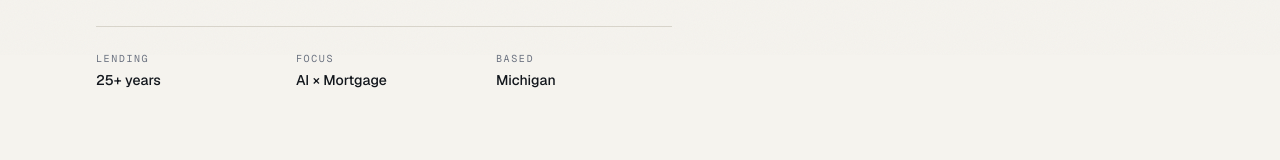
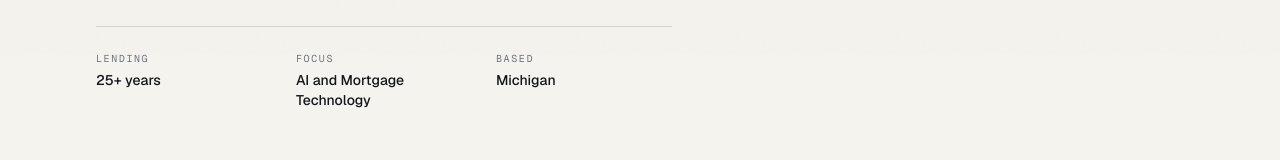
Before and after one commit to XBitcoinBytes/shaun-barry-portfolio, a Next.js app: page / in a window 1280 px wide. Shown: the part 745-905 px from the top of the page. Built offline with nearby package versions, Linux system fonts and the light colour scheme.

Commit message:
Rename Focus detail to AI and Mortgage Technology

```diff
--- a/src/app/page.tsx
+++ b/src/app/page.tsx
@@ -119,7 +119,7 @@ export default function Home() {
                 </div>
                 <div>
                   <dt className="font-mono text-[10px] uppercase tracking-[0.16em] text-muted">Focus</dt>
-                  <dd className="mt-1 text-sm font-medium">AI × Mortgage</dd>
+                  <dd className="mt-1 text-sm font-medium">AI and Mortgage Technology</dd>
                 </div>
                 <div>
                   <dt className="font-mono text-[10px] uppercase tracking-[0.16em] text-muted">Based</dt>
```
